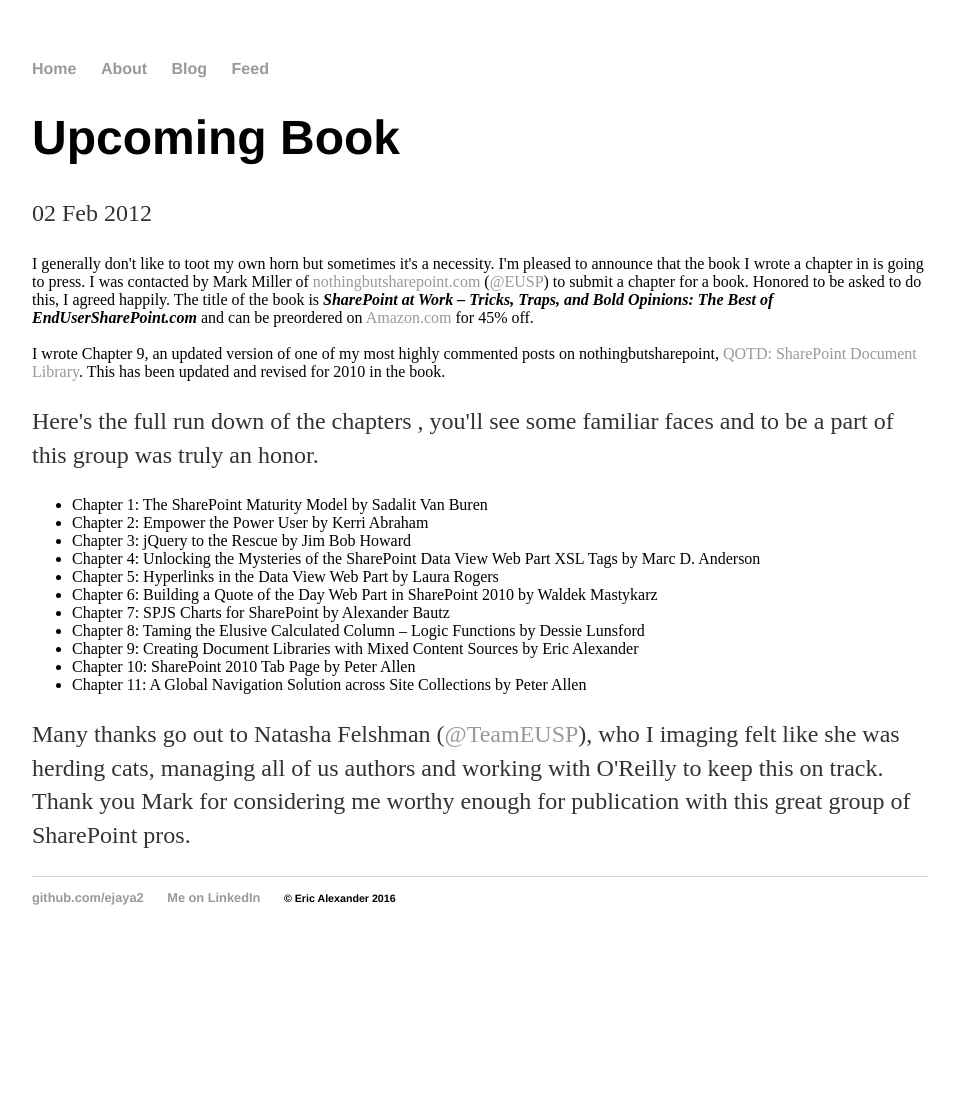
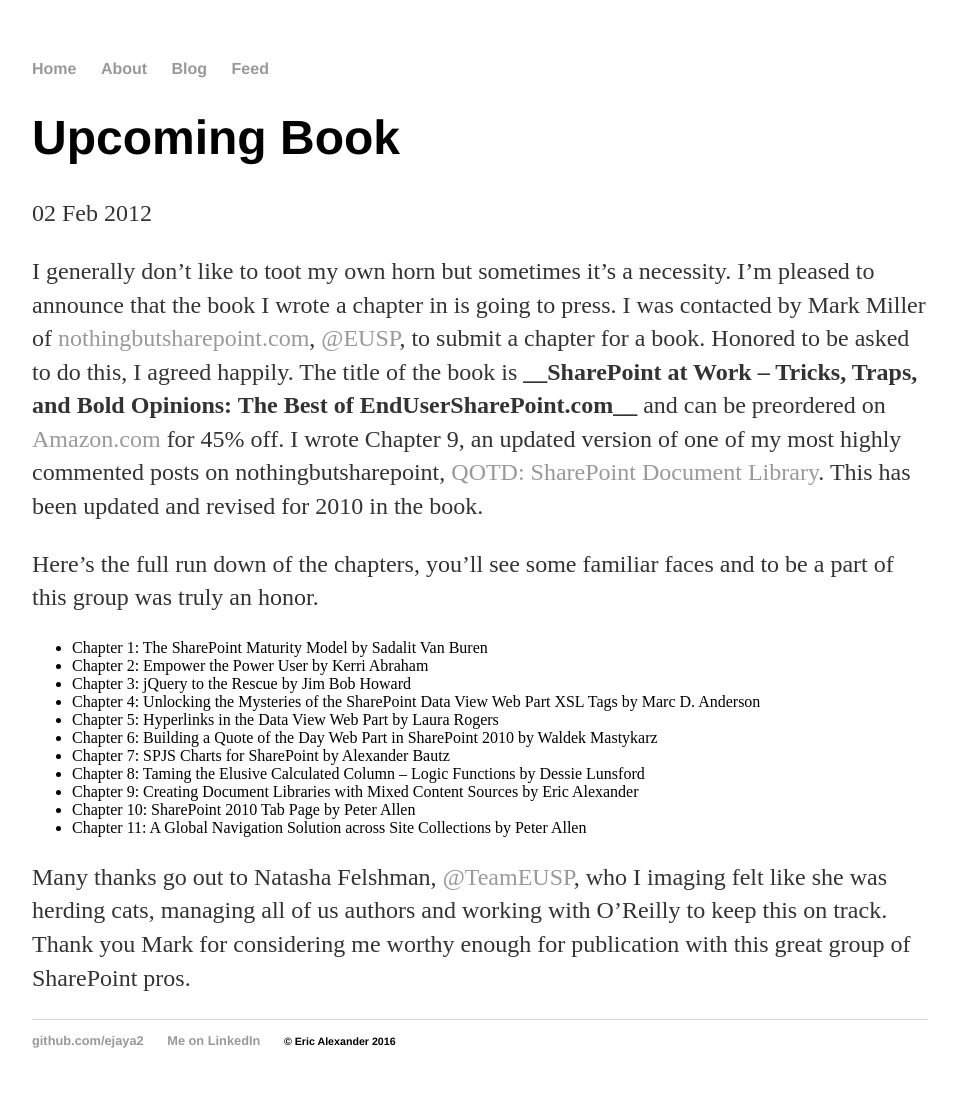
Before and after one commit to ejaya2/ejaya2.github.io, a Jekyll site: the page built from _posts/2012-02-02-Upcomming-Book.md, in a window 1280 px wide. Shown: the whole page, without its empty margins (160-1119 px from the left). Built offline with Jekyll 4.4.1, drawn with Linux system fonts in a browser that asks for light colours; before the commit the page ends 965 px from its top, so only the background shows below that; some of the changed lines change nothing that is shown.

Commit message:
Update 2012-02-02-Upcomming-Book.md

```diff
--- a/_posts/2012-02-02-Upcomming-Book.md
+++ b/_posts/2012-02-02-Upcomming-Book.md
@@ -2,19 +2,23 @@
 layout: post
 title: "Upcoming Book"
 date: 2012-02-02
+category: Announcement
+tags: Book
+author: Eric
 ---
-<div>I generally don't like to toot my own horn but sometimes it's a necessity. I'm pleased to announce that the book I wrote a chapter in is going to press. I was contacted by Mark Miller of <a href="/web/20130419214243/https://www.nothingbutsharepoint.com/">nothingbutsharepoint.com</a> (<a href="/web/20130419214243/http://twitter.com/EUSP">@EUSP</a>) to submit a chapter for a book. Honored to be asked to do this, I agreed happily. The title of the book is <strong><em>SharePoint at Work – Tricks, Traps, and Bold Opinions: The Best of EndUserSharePoint.com</em></strong> and can be preordered on <a href="/web/20130419214243/http://www.amazon.com/SharePoint-2010-Work-Tricks-Opinions/dp/1449321003/">Amazon.com</a> for 45% off.<br><br>I wrote Chapter 9, an updated version of one of my most highly commented posts on nothingbutsharepoint, <a href="/web/20130419214243/https://www.nothingbutsharepoint.com/sites/eusp/Pages/qotd-sharepoint-document-library.aspx">QOTD: SharePoint Document Library</a>. This has been updated and revised for 2010 in the book.</div>
-<p>Here's the full run down of the chapters , you'll see some familiar faces and to be a part of this group was truly an honor.</p>
-<ul>
-<li>Chapter 1: The SharePoint Maturity Model by Sadalit Van Buren</li>
-<li>Chapter 2: Empower the Power User by Kerri Abraham</li>
-<li>Chapter 3: jQuery to the Rescue by Jim Bob Howard</li>
-<li>Chapter 4: Unlocking the Mysteries of the SharePoint Data View Web Part XSL Tags by Marc D. Anderson</li>
-<li>Chapter 5: Hyperlinks in the Data View Web Part by Laura Rogers</li>
-<li>Chapter 6: Building a Quote of the Day Web Part in SharePoint 2010 by Waldek Mastykarz</li>
-<li>Chapter 7: SPJS Charts for SharePoint by Alexander Bautz</li>
-<li>Chapter 8: Taming the Elusive Calculated Column – Logic Functions by Dessie Lunsford</li>
-<li>Chapter 9: Creating Document Libraries with Mixed Content Sources by Eric Alexander</li>
-<li>Chapter 10: SharePoint 2010 Tab Page by Peter Allen</li>
-<li>Chapter 11: A Global Navigation Solution across Site Collections by Peter Allen</li></ul>
-<p>Many thanks go out to Natasha Felshman (<a href="/web/20130419214243/http://twitter.com/TeamEUSP">@TeamEUSP</a>), who I imaging felt like she was herding cats, managing all of us authors and working with O'Reilly to keep this on track. Thank you Mark for considering me worthy enough for publication with this great group of SharePoint pros.<br></p>
+I generally don't like to toot my own horn but sometimes it's a necessity. I'm pleased to announce that the book I wrote a chapter in is going to press. I was contacted by Mark Miller of [nothingbutsharepoint.com](https://www.nothingbutsharepoint.com/"), [@EUSP](http://twitter.com/EUSP"), to submit a chapter for a book. Honored to be asked to do this, I agreed happily. The title of the book is **__SharePoint at Work – Tricks, Traps, and Bold Opinions: The Best of EndUserSharePoint.com__** and can be preordered on [Amazon.com](http://www.amazon.com/SharePoint-2010-Work-Tricks-Opinions/dp/1449321003/) for 45% off. I wrote Chapter 9, an updated version of one of my most highly commented posts on nothingbutsharepoint, [QOTD: SharePoint Document Library](https://www.nothingbutsharepoint.com/sites/eusp/Pages/qotd-sharepoint-document-library.aspx). This has been updated and revised for 2010 in the book.
+
+Here's the full run down of the chapters, you'll see some familiar faces and to be a part of this group was truly an honor.
+ * Chapter 1: The SharePoint Maturity Model by Sadalit Van Buren
+ * Chapter 2: Empower the Power User by Kerri Abraham
+ * Chapter 3: jQuery to the Rescue by Jim Bob Howard
+ * Chapter 4: Unlocking the Mysteries of the SharePoint Data View Web Part XSL Tags by Marc D. Anderson
+ * Chapter 5: Hyperlinks in the Data View Web Part by Laura Rogers
+ * Chapter 6: Building a Quote of the Day Web Part in SharePoint 2010 by Waldek Mastykarz
+ * Chapter 7: SPJS Charts for SharePoint by Alexander Bautz
+ * Chapter 8: Taming the Elusive Calculated Column – Logic Functions by Dessie Lunsford
+ * Chapter 9: Creating Document Libraries with Mixed Content Sources by Eric Alexander
+ * Chapter 10: SharePoint 2010 Tab Page by Peter Allen
+ * Chapter 11: A Global Navigation Solution across Site Collections by Peter Allen
+
+Many thanks go out to Natasha Felshman, [@TeamEUSP](http://twitter.com/TeamEUSP), who I imaging felt like she was herding cats, managing all of us authors and working with O'Reilly to keep this on track. Thank you Mark for considering me worthy enough for publication with this great group of SharePoint pros.
```
